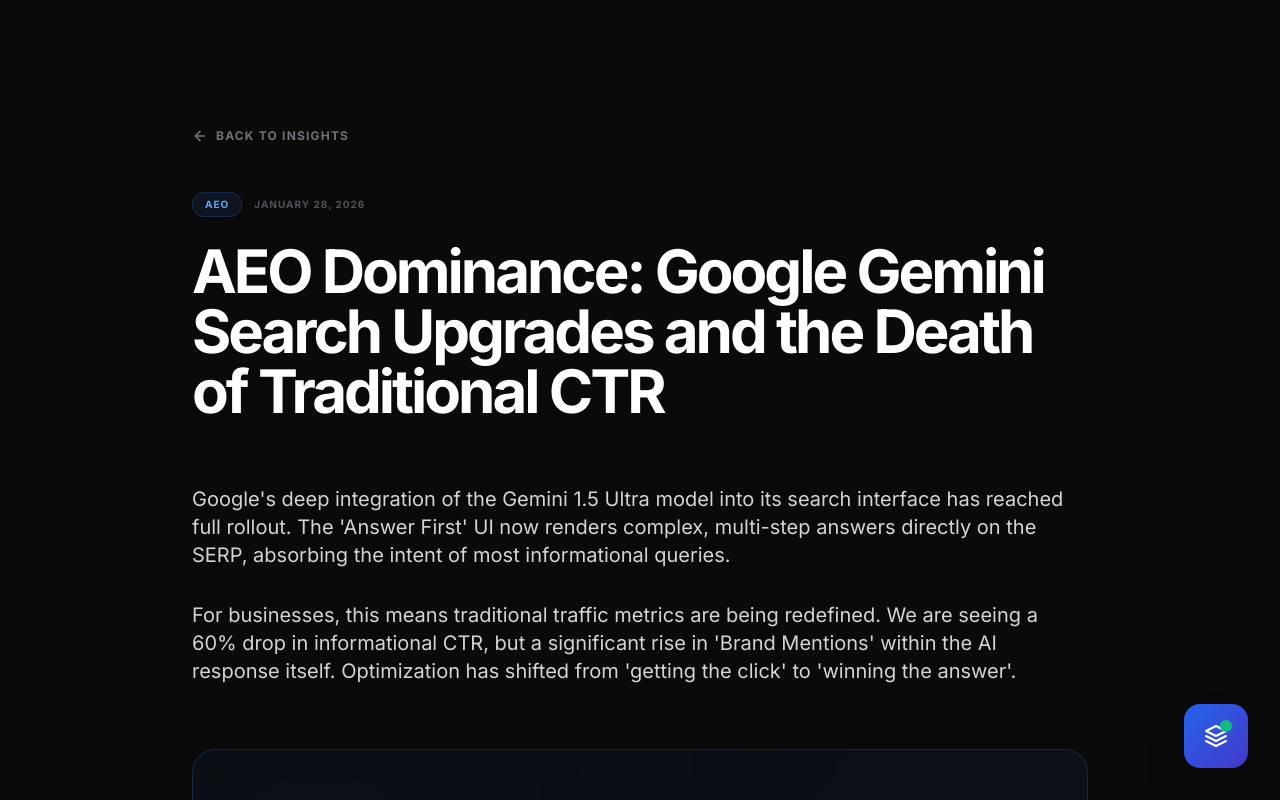
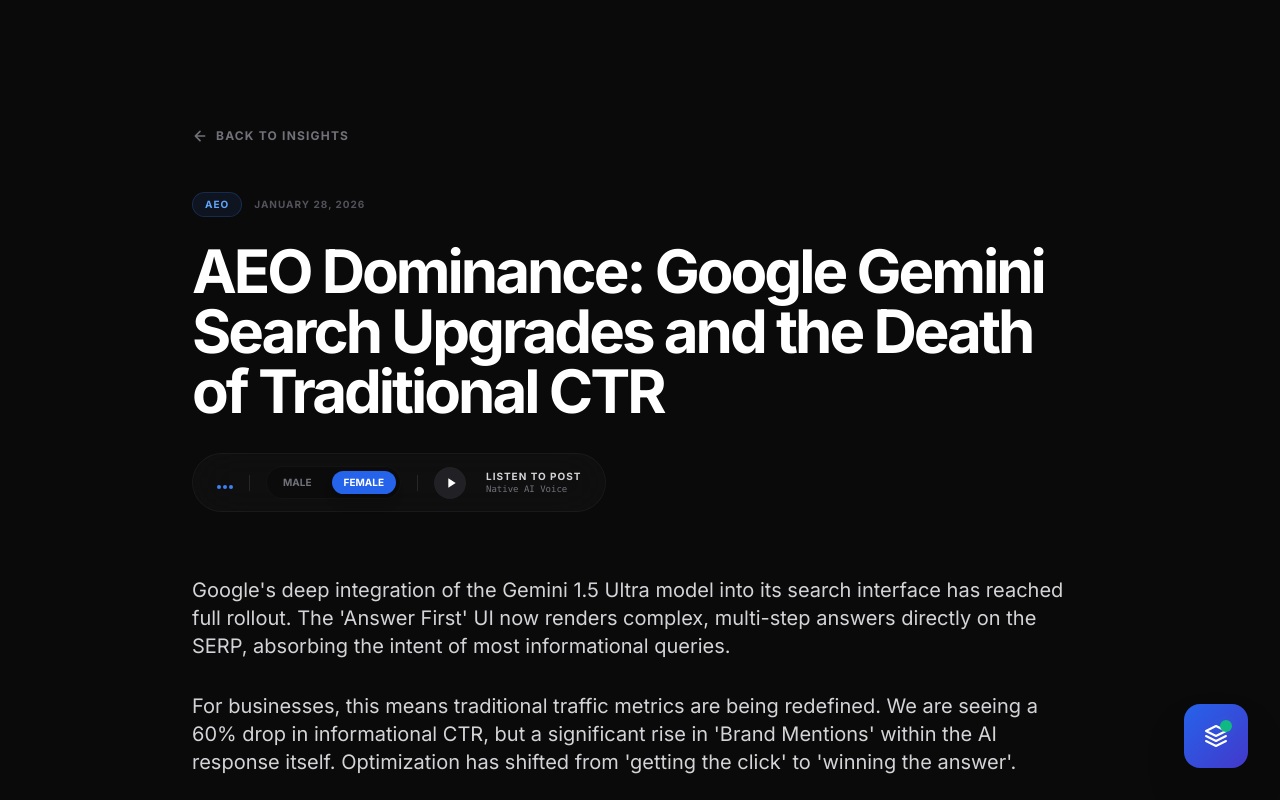
Before and after one commit to Chaitanya9184/portfolio, a Next.js app: page /blog/aeo-dominance-google-gemini-search-upgrades in a window 1280 px wide. Shown: the top 800 px of the page. Built offline with nearby package versions, Linux system fonts and the light colour scheme.

Commit message:
feat: add click-to-voice narrator with gender selection to blog posts

```diff
--- a/src/app/blog/[slug]/page.tsx
+++ b/src/app/blog/[slug]/page.tsx
@@ -5,6 +5,7 @@
 import { useParams, notFound } from 'next/navigation';
 import { motion } from 'framer-motion';
 import { blogPosts } from '@/lib/blog-data';
+import VoiceReader from '@/components/VoiceReader';
 
 const BlogPostPage = () => {
     const { slug } = useParams();
@@ -50,6 +51,8 @@
                             {post.title}
                         </h1>
                     </motion.div>
+
+                    <VoiceReader title={post.title} content={post.content} />
                 </div>
 
                 {/* Content */}
--- /dev/null
+++ b/src/components/VoiceReader.tsx
@@ -0,0 +1,180 @@
+"use client";
+
+import React, { useState, useEffect, useRef } from 'react';
+import { motion, AnimatePresence } from 'framer-motion';
+
+interface VoiceReaderProps {
+    title: string;
+    content: string;
+}
+
+const VoiceReader: React.FC<VoiceReaderProps> = ({ title, content }) => {
+    const [isPlaying, setIsPlaying] = useState(false);
+    const [isPaused, setIsPaused] = useState(false);
+    const [gender, setGender] = useState<'male' | 'female'>('female');
+    const [voices, setVoices] = useState<SpeechSynthesisVoice[]>([]);
+    const synth = typeof window !== 'undefined' ? window.speechSynthesis : null;
+    const utteranceRef = useRef<SpeechSynthesisUtterance | null>(null);
+
+    useEffect(() => {
+        const loadVoices = () => {
+            if (synth) {
+                const availableVoices = synth.getVoices();
+                setVoices(availableVoices);
+            }
+        };
+
+        loadVoices();
+        if (synth && synth.onvoiceschanged !== undefined) {
+            synth.onvoiceschanged = loadVoices;
+        }
+
+        return () => {
+            if (synth) {
+                synth.cancel();
+            }
+        };
+    }, [synth]);
+
+    const handlePlay = () => {
+        if (!synth) return;
+
+        if (isPaused) {
+            synth.resume();
+            setIsPaused(false);
+            setIsPlaying(true);
+            return;
+        }
+
+        // Cancel any ongoing speech
+        synth.cancel();
+
+        const fullText = `${title}. ${content}`;
+        const utterance = new SpeechSynthesisUtterance(fullText);
+
+        // Find suitable voice based on gender
+        const selectedVoice = voices.find(v => {
+            const name = v.name.toLowerCase();
+            if (gender === 'female') {
+                return name.includes('female') || name.includes('samantha') || name.includes('victoria') || name.includes('google us english');
+            } else {
+                return name.includes('male') || name.includes('daniel') || name.includes('alex') || name.includes('google uk english male');
+            }
+        }) || voices[0];
+
+        if (selectedVoice) {
+            utterance.voice = selectedVoice;
+        }
+
+        utterance.onend = () => {
+            setIsPlaying(false);
+            setIsPaused(false);
+        };
+
+        utteranceRef.current = utterance;
+        synth.speak(utterance);
+        setIsPlaying(true);
+    };
+
+    const handlePause = () => {
+        if (synth && isPlaying) {
+            synth.pause();
+            setIsPaused(true);
+            setIsPlaying(false);
+        }
+    };
+
+    const handleStop = () => {
+        if (synth) {
+            synth.cancel();
+            setIsPlaying(false);
+            setIsPaused(false);
+        }
+    };
+
+    return (
+        <div className="mb-12">
+            <motion.div
+                initial={{ opacity: 0, y: 10 }}
+                animate={{ opacity: 1, y: 0 }}
+                className="inline-flex items-center gap-4 bg-zinc-900/40 border border-zinc-800/50 backdrop-blur-xl rounded-full px-6 py-3"
+            >
+                {/* Visualizer (Mini) */}
+                <div className="flex items-end gap-0.5 h-3 w-4">
+                    {[1, 2, 3].map((i) => (
+                        <motion.div
+                            key={i}
+                            animate={isPlaying ? { height: [4, 12, 4] } : { height: 4 }}
+                            transition={isPlaying ? { duration: 0.8, repeat: Infinity, delay: i * 0.2 } : {}}
+                            className="w-1 bg-blue-500 rounded-full"
+                        />
+                    ))}
+                </div>
+
+                <div className="w-[1px] h-4 bg-zinc-800" />
+
+                {/* Voice Toggle */}
+                <div className="flex items-center gap-2 bg-black/20 rounded-full p-1 border border-zinc-800/30">
+                    <button
+                        onClick={() => setGender('male')}
+                        className={`px-3 py-1 rounded-full text-[10px] font-bold uppercase transition-all ${gender === 'male' ? 'bg-blue-600 text-white shadow-lg' : 'text-zinc-500 hover:text-zinc-300'}`}
+                    >
+                        Male
+                    </button>
+                    <button
+                        onClick={() => setGender('female')}
+                        className={`px-3 py-1 rounded-full text-[10px] font-bold uppercase transition-all ${gender === 'female' ? 'bg-blue-600 text-white shadow-lg' : 'text-zinc-500 hover:text-zinc-300'}`}
+                    >
+                        Female
+                    </button>
+                </div>
+
+                <div className="w-[1px] h-4 bg-zinc-800" />
+
+                {/* Controls */}
+                <div className="flex items-center gap-3">
+                    {!isPlaying ? (
+                        <button
+                            onClick={handlePlay}
+                            className="bg-zinc-800/80 hover:bg-zinc-700 text-white p-2 rounded-full transition-colors flex items-center justify-center group"
+                            title="Listen"
+                        >
+                            <svg viewBox="0 0 24 24" fill="currentColor" className="w-4 h-4 translate-x-[1px]">
+                                <path d="M8 5v14l11-7z" />
+                            </svg>
+                        </button>
+                    ) : (
+                        <button
+                            onClick={handlePause}
+                            className="bg-zinc-800/80 hover:bg-zinc-700 text-white p-2 rounded-full transition-colors flex items-center justify-center"
+                            title="Pause"
+                        >
+                            <svg viewBox="0 0 24 24" fill="currentColor" className="w-4 h-4">
+                                <path d="M6 19h4V5H6v14zm8-14v14h4V5h-4z" />
+                            </svg>
+                        </button>
+                    )}
+
+                    {(isPlaying || isPaused) && (
+                        <button
+                            onClick={handleStop}
+                            className="bg-zinc-800/30 hover:bg-red-500/20 text-zinc-400 hover:text-red-400 p-2 rounded-full transition-all border border-transparent hover:border-red-500/30"
+                            title="Stop"
+                        >
+                            <svg viewBox="0 0 24 24" fill="currentColor" className="w-4 h-4">
+                                <path d="M6 6h12v12H6z" />
+                            </svg>
+                        </button>
+                    )}
+                </div>
+
+                <div className="flex flex-col ml-1">
+                    <span className="text-[10px] font-bold text-zinc-300 uppercase tracking-widest leading-none">Listen to Post</span>
+                    <span className="text-[9px] text-zinc-500 font-mono mt-1 leading-none">{isPlaying ? 'Playing Narration' : isPaused ? 'Paused' : 'Native AI Voice'}</span>
+                </div>
+            </motion.div>
+        </div>
+    );
+};
+
+export default VoiceReader;
```
